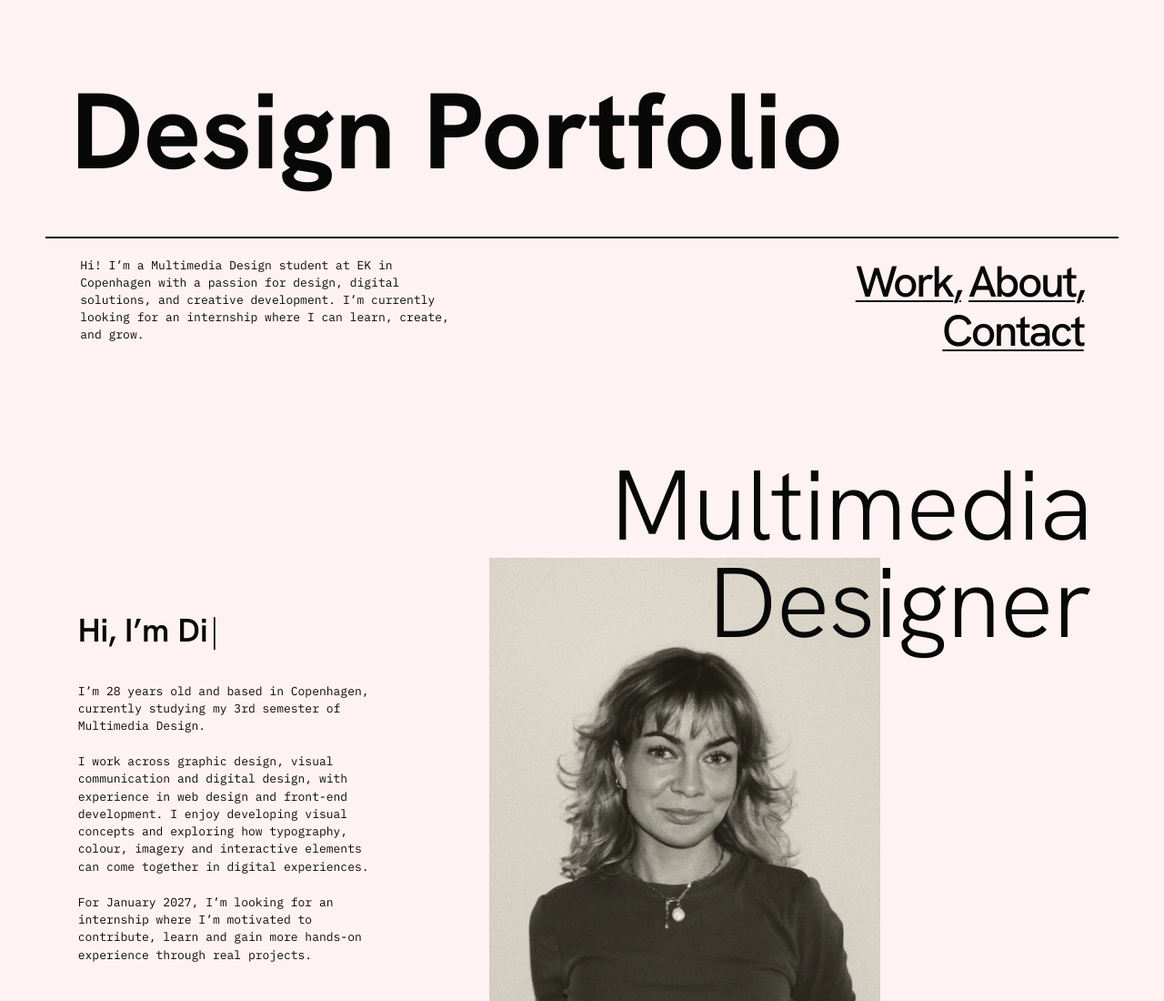
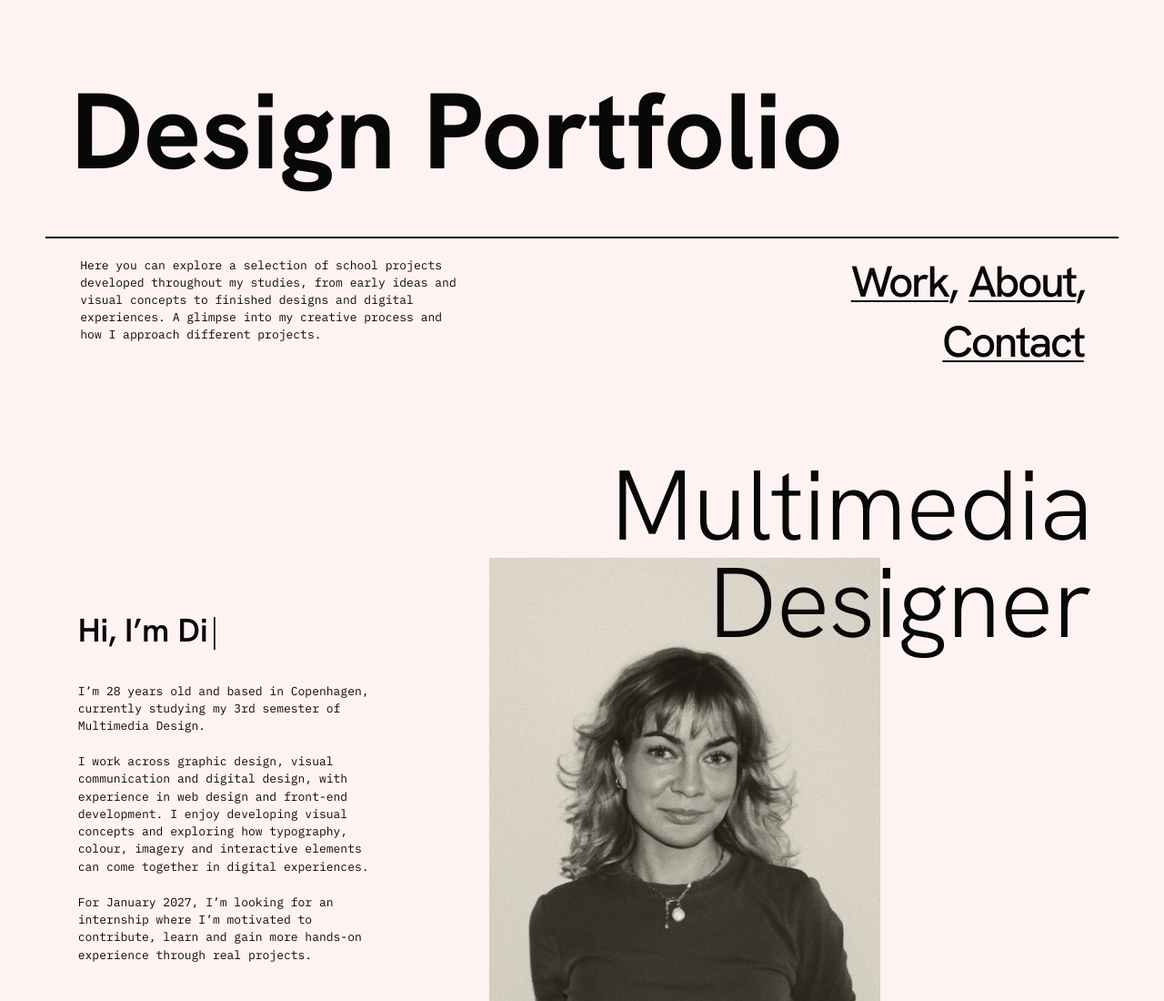
Before and after one commit to DitteAndersen/Ditte-Andersen---Portfolio, a plain HTML site: page index.html in a window 1280 px wide. Shown: the top 1100 px of the page at 91% size. Drawn offline with Linux system fonts and the light colour scheme.

Commit message:
rettelser

```diff
--- a/index.html
+++ b/index.html
@@ -27,15 +27,15 @@
           <h1 id="portfolio-title">Design Portfolio</h1>
           <div class="hero-meta">
             <p class="intro-note">
-              Hi! I’m a Multimedia Design student at EK in Copenhagen with a
-              passion for design, digital solutions, and creative development.
-              I’m currently looking for an internship where I can learn, create,
-              and grow.
+              Here you can explore a selection of school projects developed
+              throughout my studies, from early ideas and visual concepts to
+              finished designs and digital experiences. A glimpse into my
+              creative process and how I approach different projects.
             </p>
             <nav class="primary-nav" aria-label="Main navigation">
-              <a href="work.html">Work,</a>
-              <a href="#about">About,</a>
-              <a href="#contact">Contact</a>
+              <span><a href="work.html">Work</a>,</span>
+              <span><a href="#about">About</a>,</span>
+              <span><a href="#contact">Contact</a></span>
             </nav>
           </div>
         </header>
--- a/styles.css
+++ b/styles.css
@@ -79,7 +79,7 @@ a {
   flex-wrap: wrap;
   align-items: flex-end;
   justify-content: flex-end;
-  gap: 0 8px;
+  gap: 12px 13px;
   width: 300px;
   flex-shrink: 0;
   font-family: var(--display);
```
Also changed, not shown: a-good-case.html (+2 -2 lines), adema.html (+2 -2 lines), cafe-esso.html (+2 -2 lines), punto-archives.html (+2 -2 lines), work.css (+7 -2 lines), work.html (+2 -2 lines).
